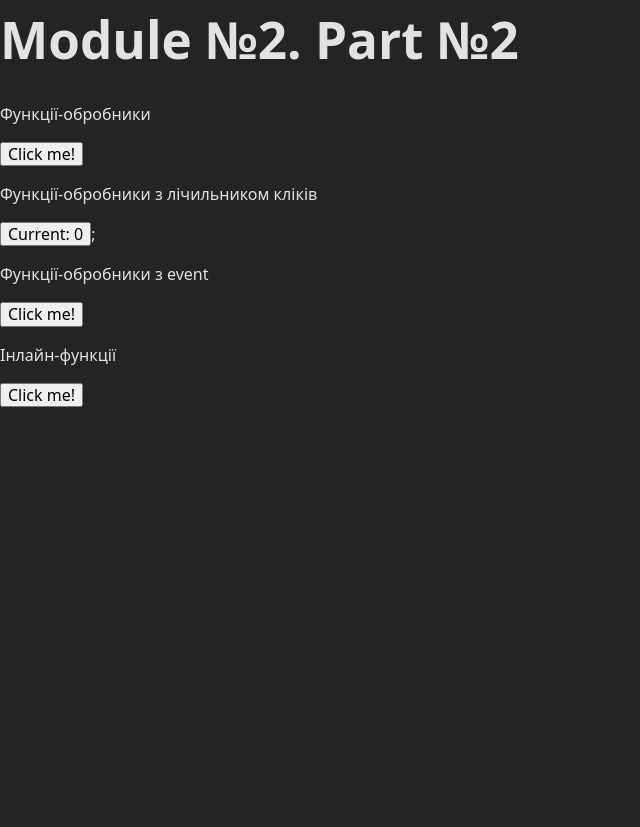
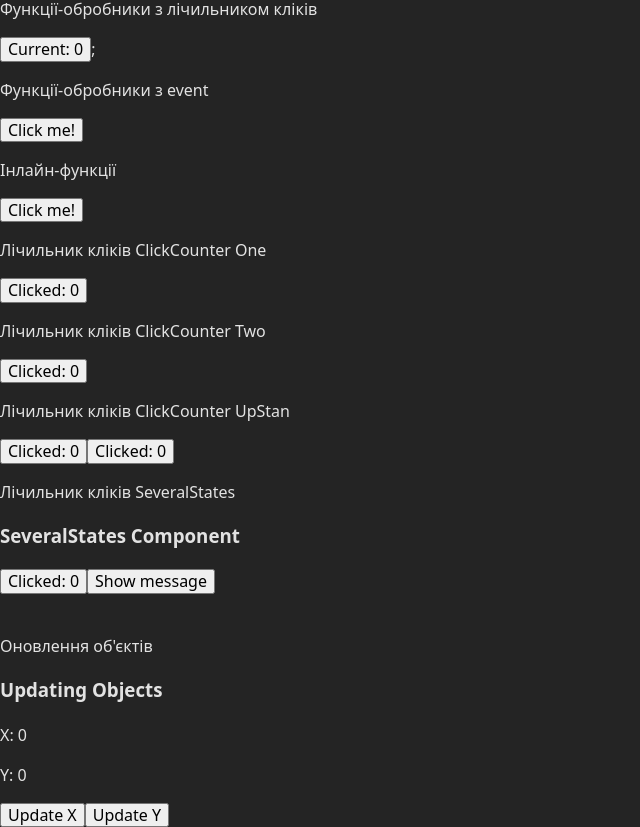
Before and after one commit to stanislavNemch/ts-basics-test, a React (Vite) app: page / in a window 1280 px wide. Shown: the part 208-1035 px from the top of the page, without its empty margins (0-640 px from the left). Before the commit the page ends 800 px from the top, so only its background shows below. Built offline with nearby package versions, Linux system fonts and the light colour scheme.

Commit message:
module 2 part 2 done

```diff
--- a/src/components/App/App.tsx
+++ b/src/components/App/App.tsx
@@ -1,4 +1,10 @@
 import { useState } from "react";
+import ClickCounter from "../ClickCounter/ClickCounter";
+import ClickCounterUpStan from "../ClickCounterUpStan/ClickCounterUpStan";
+import SeveralStates from "../SeveralStates/SeveralStates";
+import UpdatingObjects, {
+    type Values,
+} from "../UpdatingObjects/UpdatingObjects";
 
 const handleClickEvent = (event: React.MouseEvent<HTMLButtonElement>) => {
     console.log("Clicked!", event);
@@ -6,12 +12,53 @@ const handleClickEvent = (event: React.MouseEvent<HTMLButtonElement>) => {
 };
 
 export default function App() {
+    const [values, setValues] = useState<Values>({
+        x: 0,
+        y: 0,
+        updateValue: () => {},
+    });
+
+    const [count, setCount] = useState(0);
+    const [isOpen, setIsOpen] = useState(false);
+
     const [clicks, setClicks] = useState(0);
+
     const handleClick = () => {
         setClicks(clicks + 1);
         console.log("Функції-обробники. I'm a button!");
         console.log("Кількість кліків:", clicks);
     };
+
+    const handleClickSeveralStates = () => {
+        setCount(count + 1);
+    };
+
+    const toggleMessage = () => {
+        setIsOpen(!isOpen);
+    };
+
+    const updateValue = (key: keyof Values) => {
+        if (key === "x" || key === "y") {
+            setValues({
+                ...values,
+                [key]: (values[key] as number) + 1,
+            });
+        }
+    };
+
+    // const updateX = () => {
+    //     setValues({
+    //         ...values,
+    //         x: values.x + 1,
+    //     });
+    // };
+
+    // const updateY = () => {
+    //     setValues({
+    //         ...values,
+    //         y: values.y + 1,
+    //     });
+    // };
 
     return (
         <>
@@ -27,6 +74,31 @@ export default function App() {
             <button onClick={() => console.log("Інлайн-функції. Clicked!")}>
                 Click me!
             </button>
+            <br />
+            <p>Лічильник кліків ClickCounter One</p>
+            <ClickCounter />
+            <br />
+            <p>Лічильник кліків ClickCounter Two</p>
+            <ClickCounter />
+            <br />
+            <p>Лічильник кліків ClickCounter UpStan</p>
+            <ClickCounterUpStan value={clicks} onUpdate={handleClick} />
+            <ClickCounterUpStan value={clicks} onUpdate={handleClick} />
+            <br />
+            <p>Лічильник кліків SeveralStates</p>
+            <SeveralStates
+                count={count}
+                isOpen={isOpen}
+                handleClickSeveralStates={handleClickSeveralStates}
+                toggleMessage={toggleMessage}
+            />
+            <br />
+            <p>Оновлення об'єктів</p>
+            <UpdatingObjects
+                updateValue={updateValue}
+                x={values.x}
+                y={values.y}
+            />
         </>
     );
 }
--- /dev/null
+++ b/src/components/ClickCounter/ClickCounter.tsx
@@ -0,0 +1,11 @@
+import { useState } from "react";
+
+export default function ClickCounter() {
+    const [clicks, setClicks] = useState(0);
+
+    const handleClick = () => {
+        setClicks(clicks + 1);
+    };
+
+    return <button onClick={handleClick}>Clicked: {clicks}</button>;
+}
--- /dev/null
+++ b/src/components/ClickCounterUpStan/ClickCounterUpStan.tsx
@@ -0,0 +1,11 @@
+interface clickCounterUpStanProps {
+    value: number;
+    onUpdate: () => void;
+}
+
+export default function ClickCounterUpStan({
+    value,
+    onUpdate,
+}: clickCounterUpStanProps) {
+    return <button onClick={onUpdate}>Clicked: {value}</button>;
+}
--- /dev/null
+++ b/src/components/SeveralStates/SeveralStates.tsx
@@ -0,0 +1,25 @@
+interface SeveralStatesProps {
+    count: number;
+    isOpen: boolean;
+    handleClickSeveralStates: () => void;
+    toggleMessage: () => void;
+}
+
+export default function SeveralStates({
+    count,
+    isOpen,
+    handleClickSeveralStates,
+    toggleMessage,
+}: SeveralStatesProps) {
+    return (
+        <div>
+            <h3>SeveralStates Component</h3>
+            <button onClick={handleClickSeveralStates}>Clicked: {count}</button>
+            <button onClick={toggleMessage}>
+                {isOpen ? "Hide message" : "Show message"}
+            </button>
+
+            {isOpen && <p>🎉 Surprise! You toggled me.</p>}
+        </div>
+    );
+}
--- /dev/null
+++ b/src/components/UpdatingObjects/UpdatingObjects.tsx
@@ -0,0 +1,17 @@
+export interface Values {
+    x: number;
+    y: number;
+    updateValue: (key: keyof Values) => void;
+}
+
+export default function UpdatingObjects({ x, y, updateValue }: Values) {
+    return (
+        <div>
+            <h3>Updating Objects</h3>
+            <p>X: {x}</p>
+            <p>Y: {y}</p>
+            <button onClick={() => updateValue("x")}>Update X</button>
+            <button onClick={() => updateValue("y")}>Update Y</button>
+        </div>
+    );
+}
```
